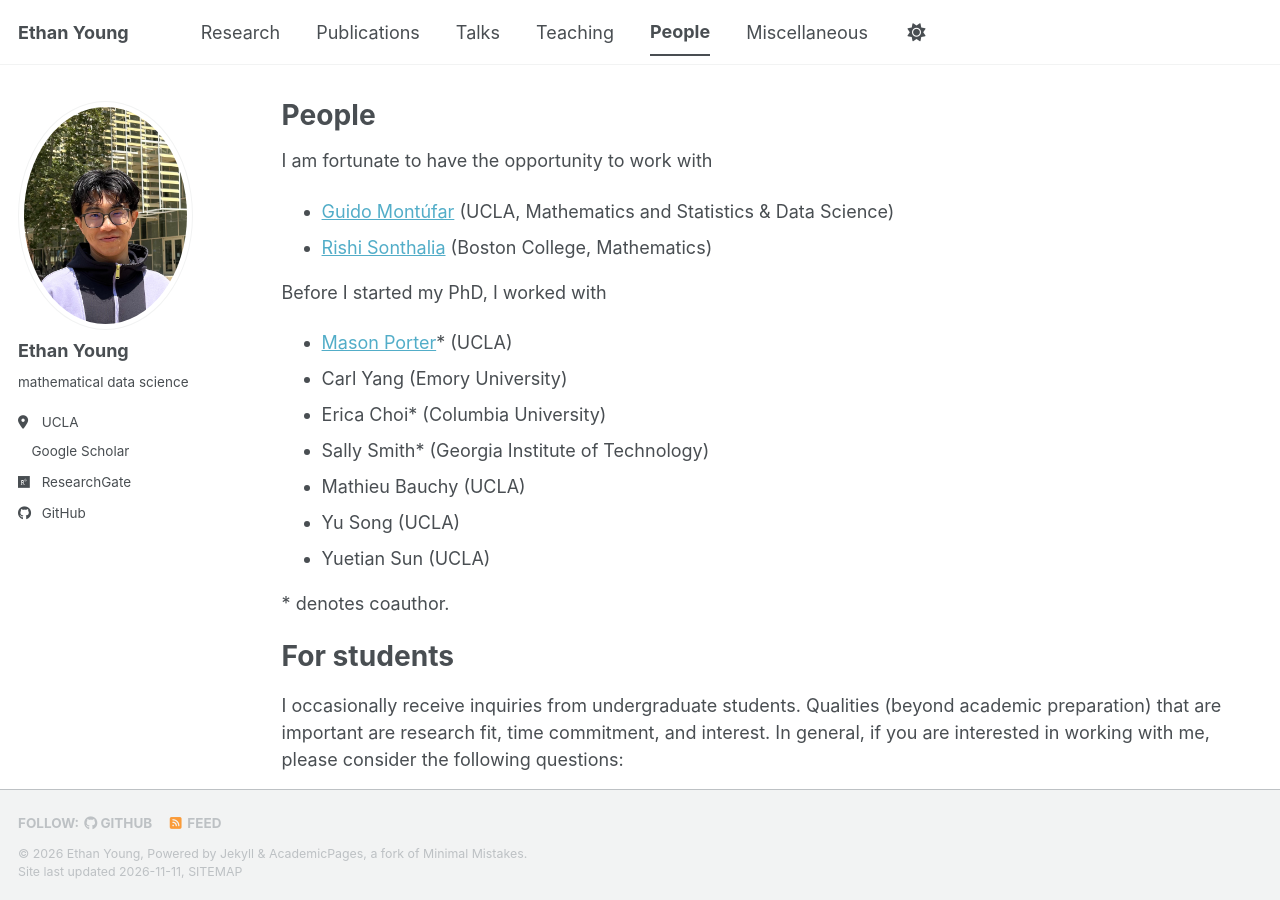
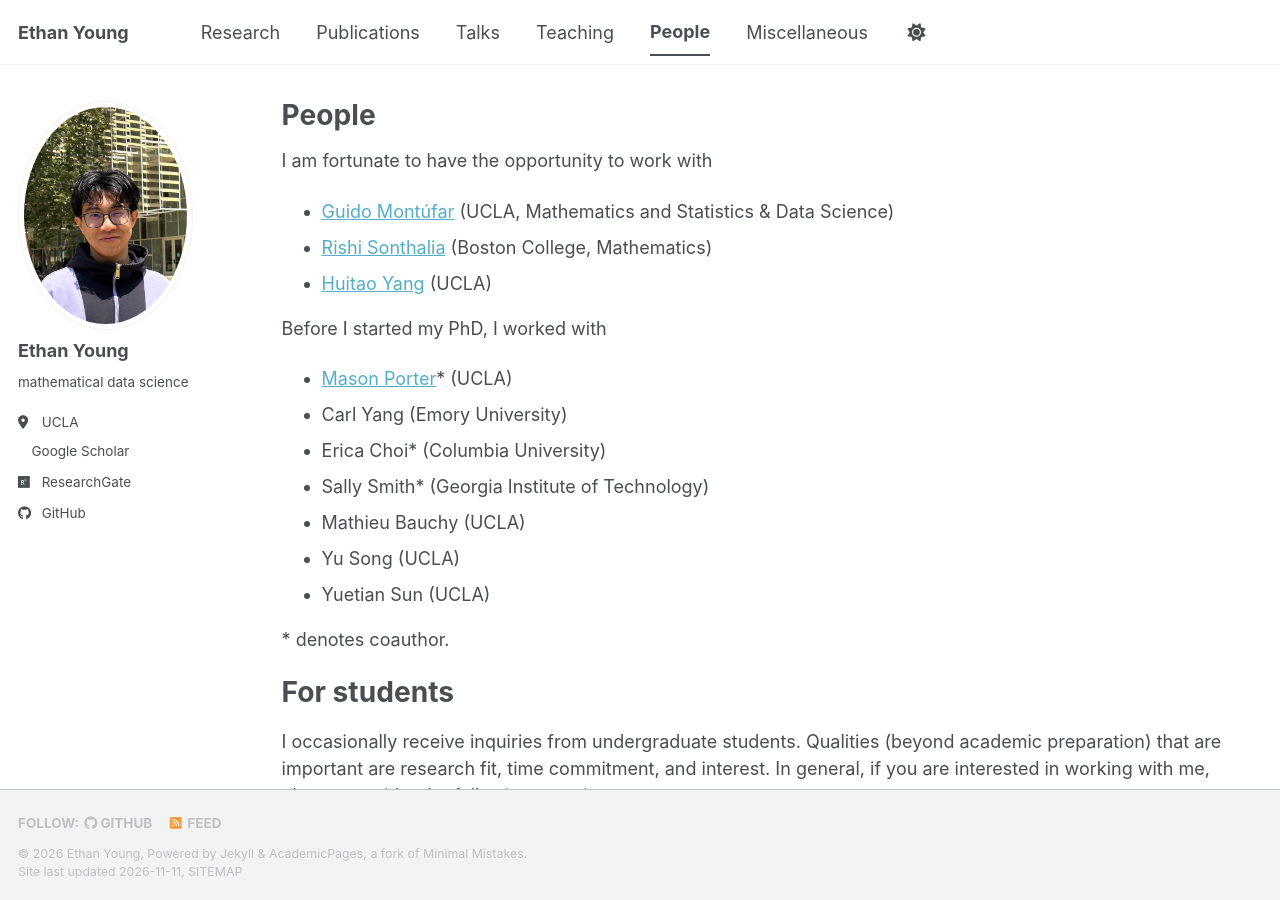
Before and after one commit to ethanjyoung/ethanjyoung.github.io, a Jekyll site: the page built from _pages/people.md, in a window 1280 px wide and 900 px high. Built offline with Jekyll 4.4.1, drawn with Linux system fonts in a browser that asks for light colours; a style sheet for code colours, icons or effects is not loaded.

Commit message:
Add Huitao Yang to the list of collaborators

```diff
--- a/_pages/people.md
+++ b/_pages/people.md
@@ -10,6 +10,7 @@ author_profile: true
 I am fortunate to have the opportunity to work with
 * [Guido Montúfar](https://www.math.ucla.edu/~montufar/) (UCLA, Mathematics and Statistics & Data Science)
 * [Rishi Sonthalia](https://sites.google.com/bc.edu/rishi-sonthalia) (Boston College, Mathematics)
+* [Huitao Yang](https://davidyht.github.io/) (UCLA)
 <!--* Seongwoo Choi (UCLA, Statistics & Data Science), mentee-->
 <!--%* Nhan Pham (UCLA, Statistics & Data Science), mentee-->
 <!--%* Albert Zhang (UCLA, Mathematics/Economics), mentee-->
```
